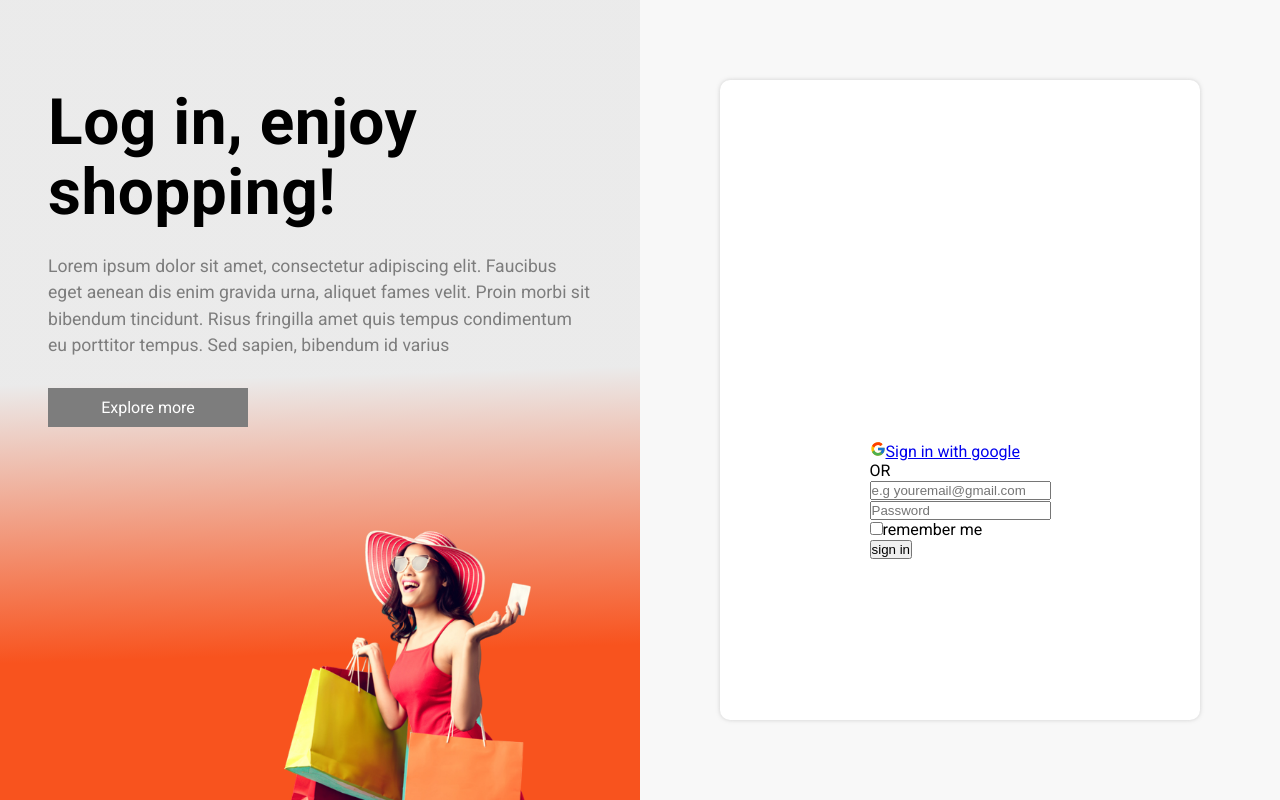
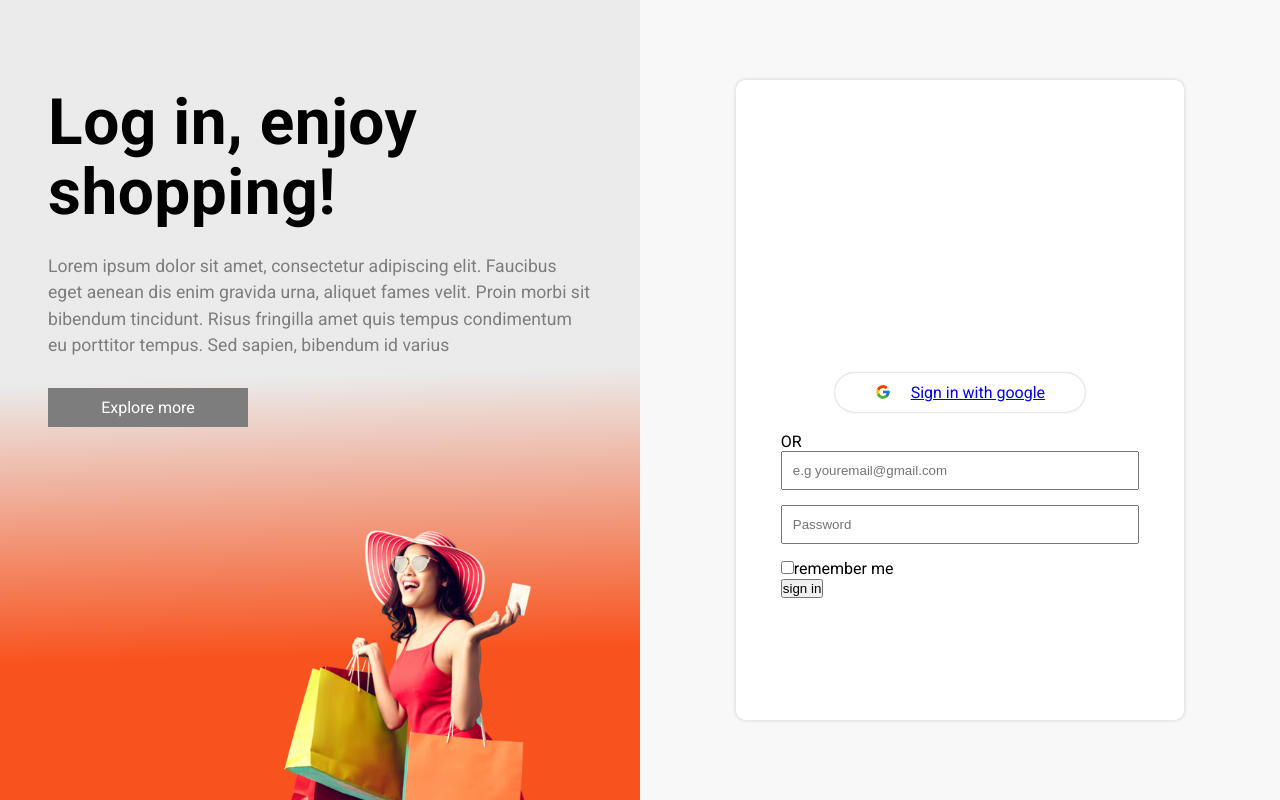
Before and after one commit to Almarex-Web-Dev/fullstack_ecommerce_project, a React (Vite) app in the folder frontend/: page /login in a window 1280 px wide. Built offline with nearby package versions, Linux system fonts and the light colour scheme.

Commit message:
added more styles to login.scss

```diff
--- a/frontend/src/pages/login/login.scss
+++ b/frontend/src/pages/login/login.scss
@@ -74,7 +74,7 @@
 // form__input-section
 
 .form__input-section {
-  width: 75%;
+  width: 70%;
   height: 80vh;
   display: flex;
   justify-content: center;
@@ -84,19 +84,60 @@
   border-radius: 10px;
 }
 
-// .form__wrapper{}
+.form__wrapper {
+  width: 80%;
+}
 
 .form__wrapper .avatar {
   width: 100px;
   height: 100px;
-  border-radius: 50%;
+  border-radius: 100%;
   margin: auto;
-  margin-bottom: 100px;
+  margin-bottom: 70px;
   text-align: center;
 }
 
 .form__wrapper .avatar img {
   width: 100%;
-  height: auto;
+  // height: auto;
   margin-bottom: 15px;
 }
+
+// login option wrapper
+.login__option-wrapper {
+  text-align: center;
+}
+
+.sign_with_google {
+  width: 250px;
+  padding: 10px 30px;
+  text-decoration: none;
+  display: flex;
+  align-items: center;
+  background: hwb(0 100% 0%);
+  color: #000;
+  border-radius: 25px;
+  margin: 0 auto 20px;
+  justify-content: space-around;
+  box-shadow: 0 0 2px rgba(78, 77, 77, 0.492);
+}
+
+// main__form
+
+.main__form {
+  width: 100%;
+  // background: red;
+  // line-height: 3rem;
+}
+
+input[type='text'],
+input[type='password'] {
+  width: 100%;
+  padding: 10px;
+  outline: none;
+  margin-bottom: 15px;
+  &:focus {
+    border: none;
+    outline: none;
+  }
+}
```
